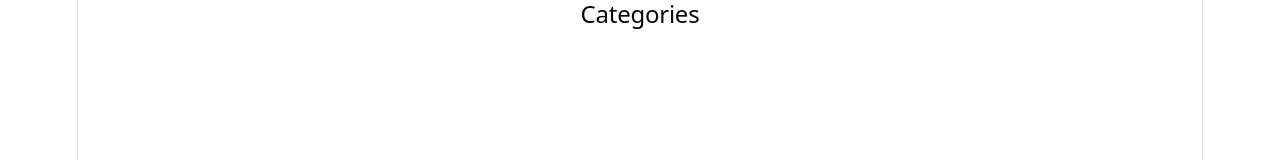
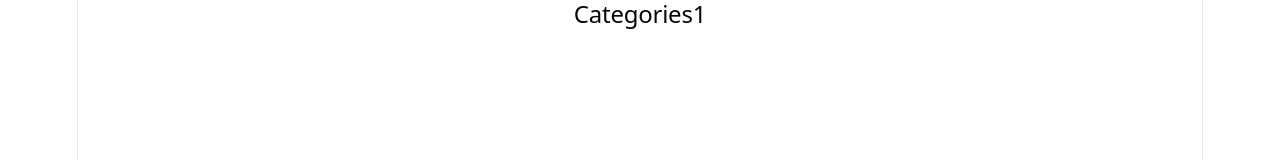
Before and after one commit to DimsuCodes/Recipe-Discovery, a React (Vite) app: page /category/1 in a window 1280 px wide. Shown: the top 160 px of the page. Built offline with nearby package versions, Linux system fonts and the light colour scheme.

Commit message:
imported useParams from the react router dom and made a function

```diff
--- a/src/pages/Categorypage.jsx
+++ b/src/pages/Categorypage.jsx
@@ -1,5 +1,12 @@
+import { useParams } from 'react-router-dom'
+
 export default function CategoryPage() {
+
+  //we need to access all the categories specific data to get access to each category.
+
+  const{ categoryName } = useParams();
+
   return(
-    <h2>Categories</h2>
+    <h2>Categories{categoryName}</h2>
   )
 }
```
